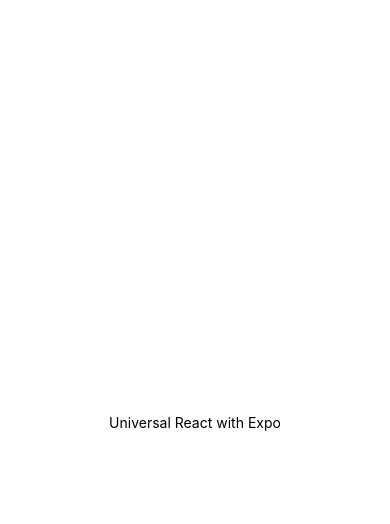
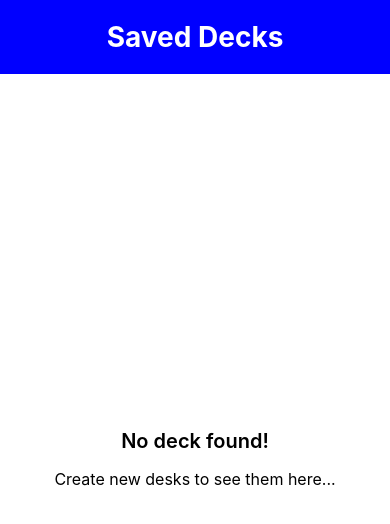
Before and after one commit to obioraigboanusi/mobile-flashcards, a React Native app: screen / in a window 390 px wide. Shown: the top 524 px of the page. Built offline with nearby package versions, Linux system fonts and the light colour scheme.

Commit message:
feat: Implement deck view

```diff
--- a/App.js
+++ b/App.js
@@ -1,16 +1,18 @@
 import * as React from "react";
-import { View, Text } from "react-native";
+import { View, Text, StatusBar, StyleSheet, SafeAreaView } from "react-native";
+import Decks from "./components/Decks";
 
 export default function App() {
   return (
-    <View
-      style={{
-        flex: 1,
-        justifyContent: "center",
-        alignItems: "center",
-      }}
-    >
-      <Text>Universal React with Expo</Text>
-    </View>
+    <SafeAreaView style={styles.container}>
+      <StatusBar style="auto" animated={true} backgroundColor={"#75654c"} />
+      <Decks />
+    </SafeAreaView>
   );
 }
+const styles = StyleSheet.create({
+  container: {
+    flex: 1,
+    marginTop: StatusBar.currentHeight || 0,
+  },
+});
--- /dev/null
+++ b/components/Decks.js
@@ -0,0 +1,42 @@
+import React from "react";
+import { View, Text, StyleSheet, FlatList } from "react-native";
+import { initialData } from "../utils/data";
+import DecksItem from "./DecksItem";
+import Nodeck from "./Nodeck";
+const Decks = () => {
+  const deckLength = Object.keys(initialData).length;
+  return (
+    <View style={{ flex: 1 }}>
+      <View style={styles.header}>
+        <Text style={styles.headerText}>Saved Decks</Text>
+      </View>
+
+      {deckLength > 0 ? (
+        <FlatList
+          data={Object.keys(initialData)}
+          renderItem={({ item }) => <DecksItem item={item} />}
+          contentContainerStyle={{ backgroundColor: "#eeeeee" }}
+          keyExtractor={(item) => item}
+        />
+      ) : (
+        <Nodeck />
+      )}
+    </View>
+  );
+};
+
+const styles = StyleSheet.create({
+  header: {
+    justifyContent: "center",
+    alignItems: "center",
+    backgroundColor: "blue",
+    padding: 20,
+  },
+  headerText: {
+    fontSize: 28,
+    color: "white",
+    fontWeight: "bold",
+  },
+});
+
+export default Decks;
--- /dev/null
+++ b/components/DecksItem.js
@@ -0,0 +1,40 @@
+import React from "react";
+import { View, Text, TouchableOpacity, StyleSheet } from "react-native";
+import { initialData } from "../utils/data";
+
+function DecksItem({ item }) {
+  const { title, questions } = initialData[item];
+
+  return (
+    <TouchableOpacity style={styles.button}>
+      <Text style={{ fontSize: 24 }}>{title}</Text>
+      {!!questions ? (
+        <Text style={styles.extra}>
+          {`${questions.length} ${
+            questions.length > 1 ? "cards" : "card"
+          } added`}
+        </Text>
+      ) : (
+        <Text style={styles.extra}>No cards added yet.</Text>
+      )}
+    </TouchableOpacity>
+  );
+}
+
+const styles = StyleSheet.create({
+  button: {
+    padding: 35,
+    flex: 1,
+    justifyContent: "center",
+    alignItems: "center",
+    marginTop: 5,
+    marginBottom: 5,
+    marginRight: 10,
+    marginLeft: 10,
+    backgroundColor: "#fff",
+    borderRadius: 6,
+  },
+  extra: { color: "gray", marginTop: 12, fontStyle: "italic" },
+});
+
+export default DecksItem;
--- /dev/null
+++ b/components/Nodeck.js
@@ -0,0 +1,21 @@
+import React from "react";
+import { View, Text, StyleSheet } from "react-native";
+
+const Nodeck = () => {
+  return (
+    <View style={styles.container}>
+      <Text style={{ fontSize: 20, fontWeight: "600", marginBottom: 16 }}>
+        No deck found!
+      </Text>
+      <Text style={{ fontSize: 16 }}>Create new desks to see them here...</Text>
+    </View>
+  );
+};
+const styles = StyleSheet.create({
+  container: {
+    flex: 1,
+    justifyContent: "center",
+    alignItems: "center",
+  },
+});
+export default Nodeck;
```
